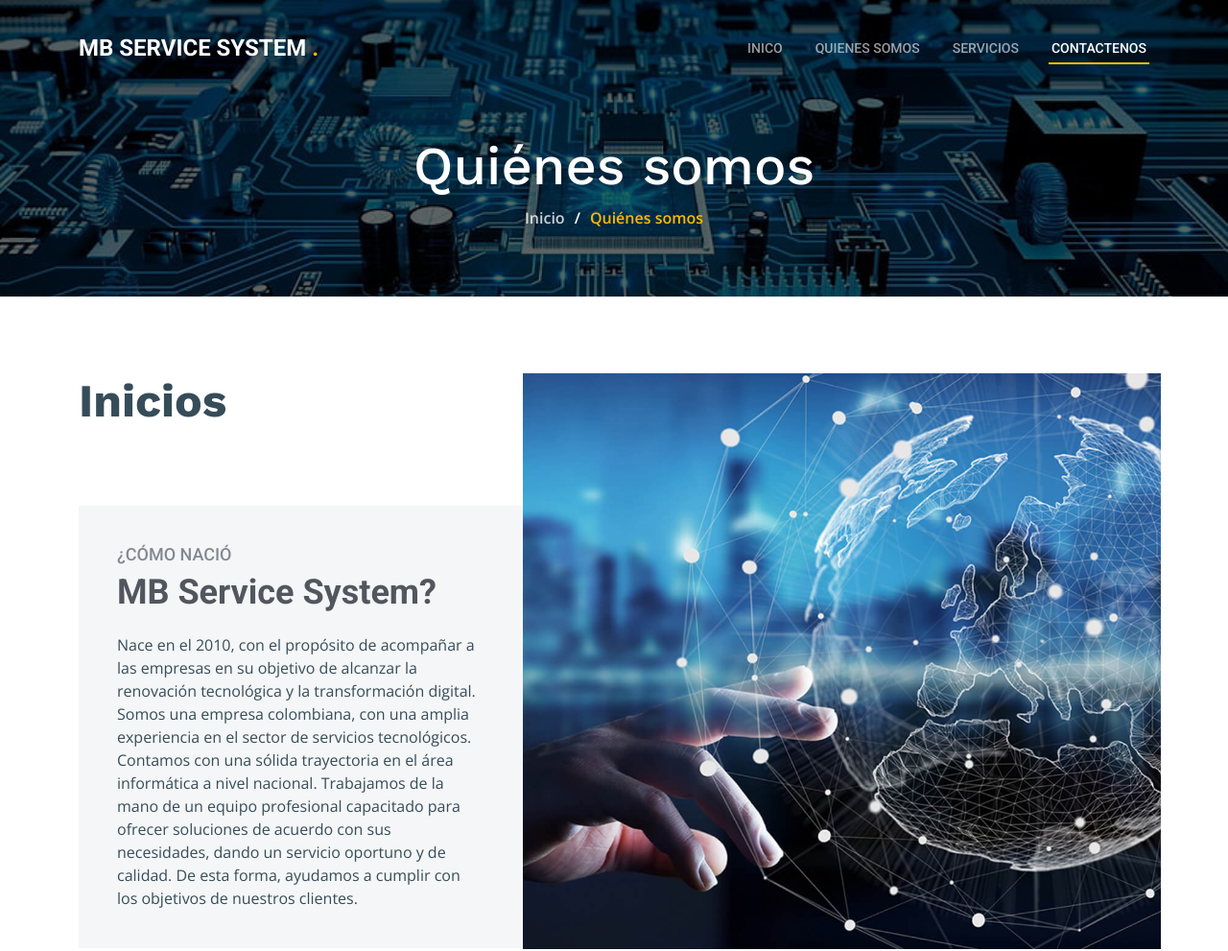
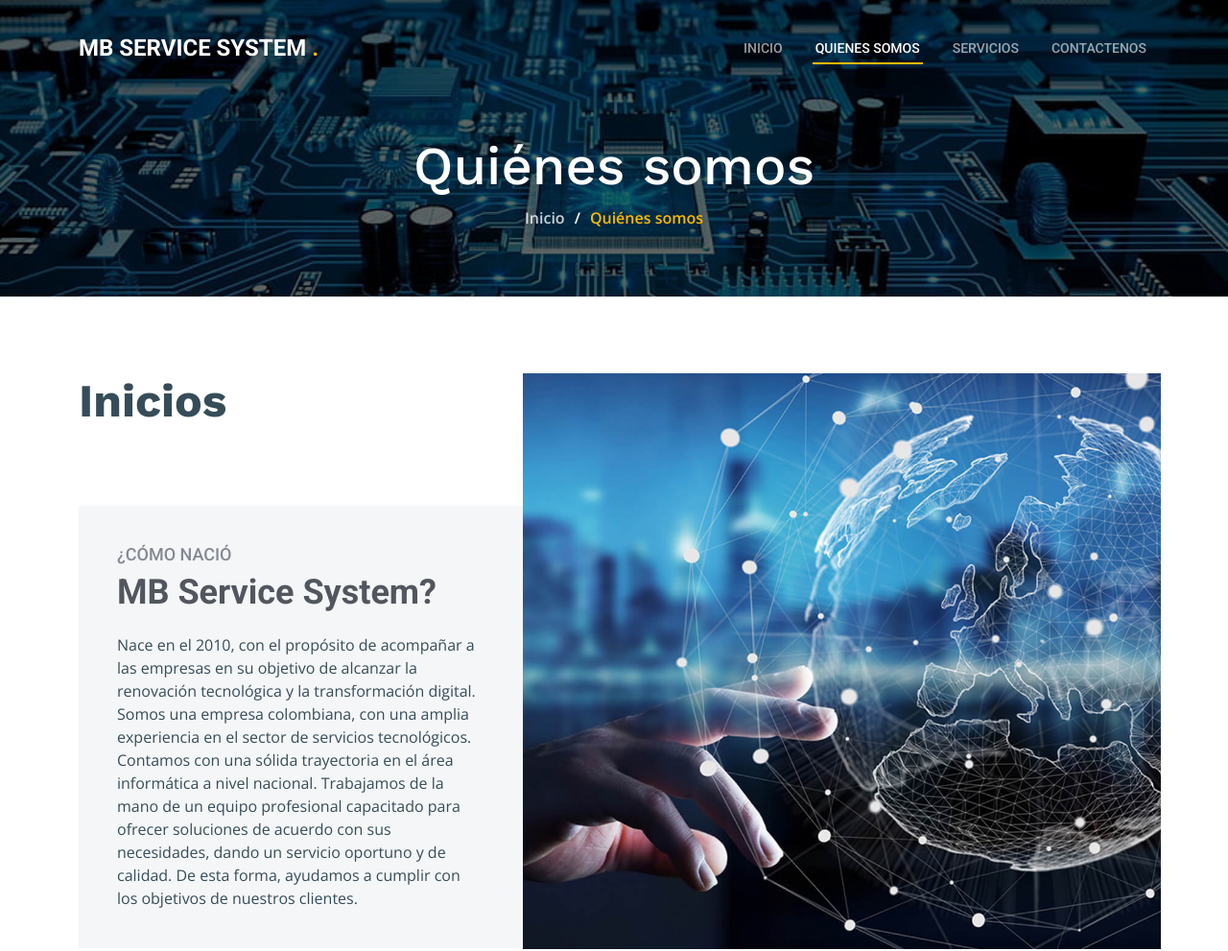
Before and after one commit to Lina3423/MB, a plain HTML site: page about.html in a window 1280 px wide. Shown: the top 991 px of the page at 96% size. Drawn offline with nearby package versions, Linux system fonts and the light colour scheme.

Commit message:
Correccion de ortografia

```diff
--- a/about.html
+++ b/about.html
@@ -55,10 +55,10 @@
       <i class="mobile-nav-toggle mobile-nav-hide d-none bi bi-x"></i>
       <nav id="navbar" class="navbar">
         <ul>
-          <li><a href="index.html">INICO</a></li>
-          <li><a href="about.html">QUIENES SOMOS</a></li>
+          <li><a href="index.html">INICIO</a></li>
+          <li><a href="about.html" class="active">QUIENES SOMOS</a></li>
           <li><a href="services.html">SERVICIOS</a></li>
-          <li><a href="contact.html" class="active">CONTACTENOS</a></li>
+          <li><a href="contact.html" >CONTACTENOS</a></li>
         </ul>
       </nav><!-- .navbar -->
 
```
Also changed, not shown: contact.html (+1 -1 lines), index.html (+2 -2 lines), services.html (+3 -3 lines).
